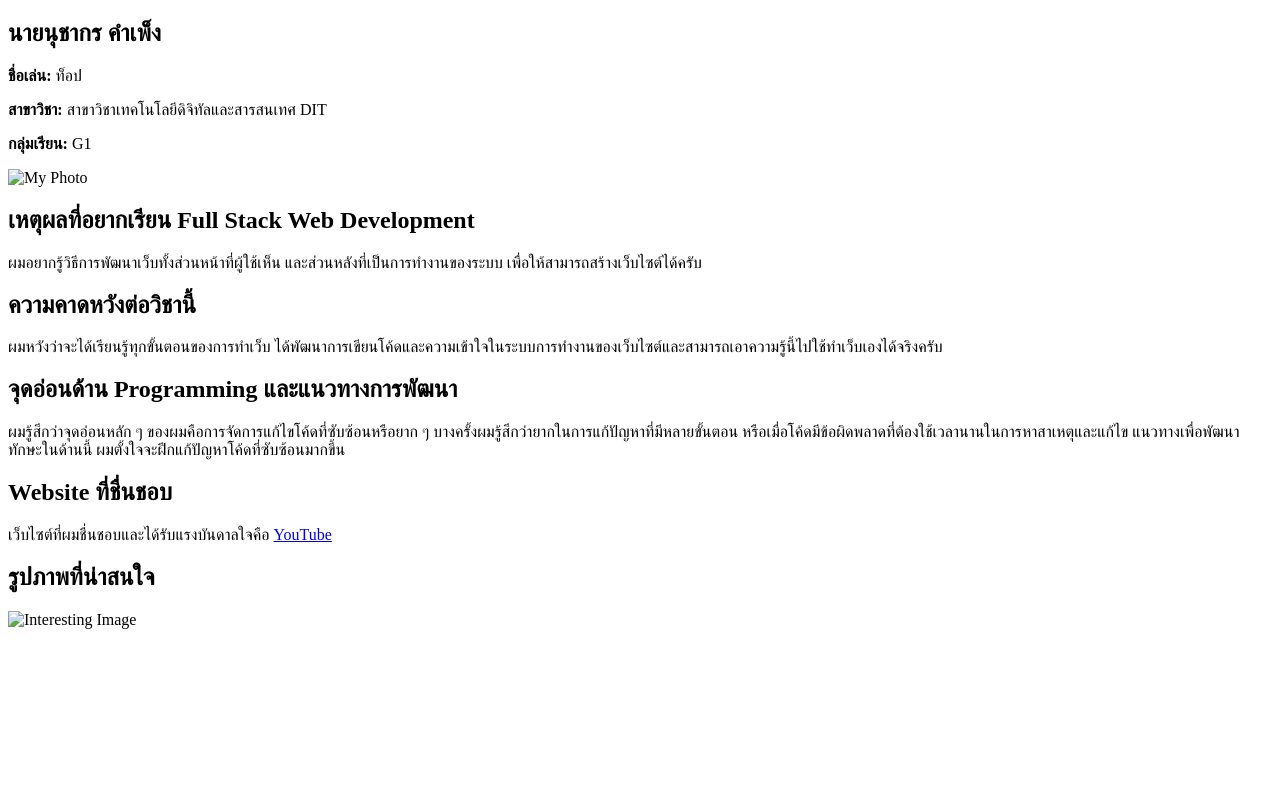
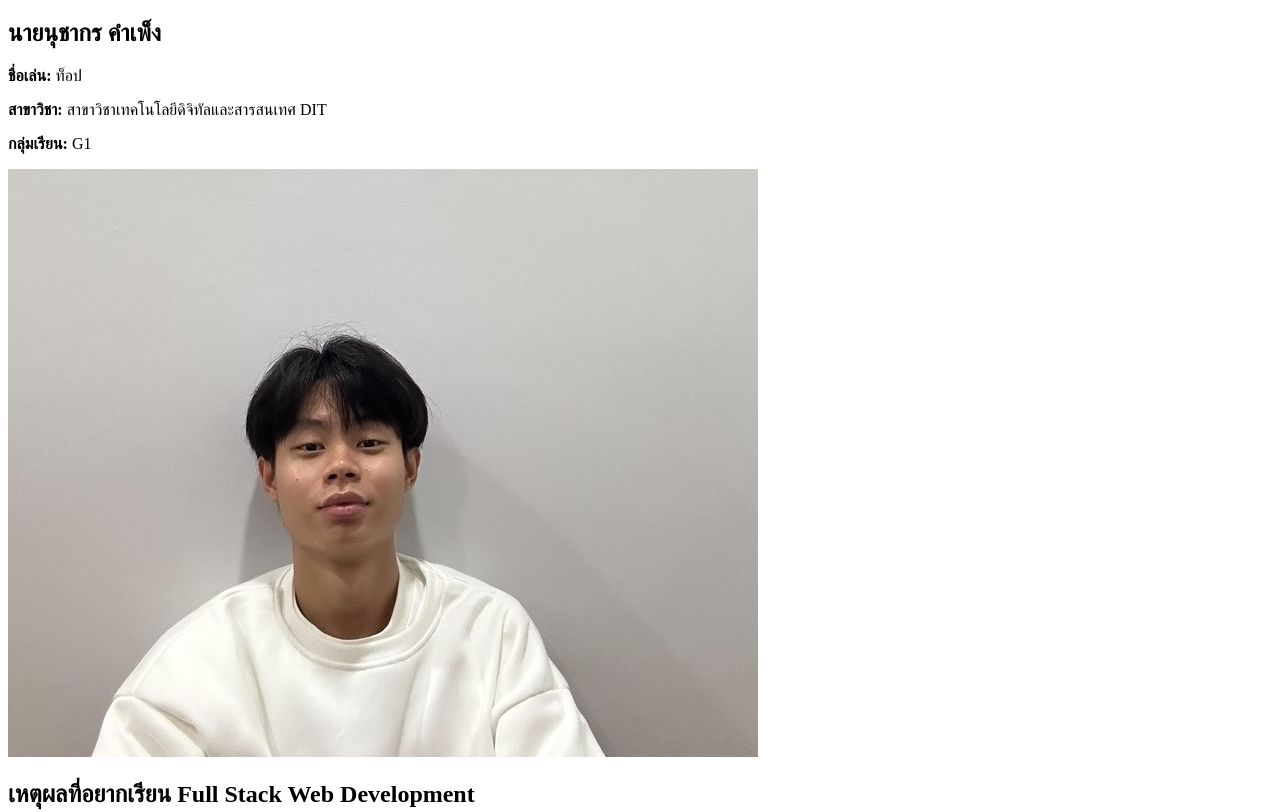
Before and after one commit to NuchakornKhampeng/MyFirstPage, a plain HTML site: page index.html in a window 1280 px wide. Shown: the top 812 px of the page. Drawn offline with Linux system fonts and the light colour scheme.

Commit message:
Add files via upload

```diff
--- a/index.html
+++ b/index.html
@@ -10,7 +10,7 @@
     <p><strong>ชื่อเล่น:</strong> ท็อป</p>
     <p><strong>สาขาวิชา:</strong> สาขาวิชาเทคโนโลยีดิจิทัลและสารสนเทศ DIT</p>
     <p><strong>กลุ่มเรียน:</strong> G1</p>
-    <img src="Mypage/S__34881541 (1).jpg" alt="My Photo">
+    <img src="88.jpg" alt="My Photo">
 
     <h2>เหตุผลที่อยากเรียน Full Stack Web Development</h2>
     <p>ผมอยากรู้วิธีการพัฒนาเว็บทั้งส่วนหน้าที่ผู้ใช้เห็น และส่วนหลังที่เป็นการทำงานของระบบ เพื่อให้สามารถสร้างเว็บไซต์ได้ครับ</p>
@@ -26,6 +26,6 @@
     <p>เว็บไซต์ที่ผมชื่นชอบและได้รับแรงบันดาลใจคือ <a href="https://www.youtube.com/" target="_blank">YouTube</a>
 
     <h2>รูปภาพที่น่าสนใจ</h2>
-    <img src="Mypage/2.png" alt="Interesting Image">
+    <img src="77.png" alt="Interesting Image">
 </body>
 </html>
```
Also changed, not shown: 77.png (added), 88.jpg (added).
